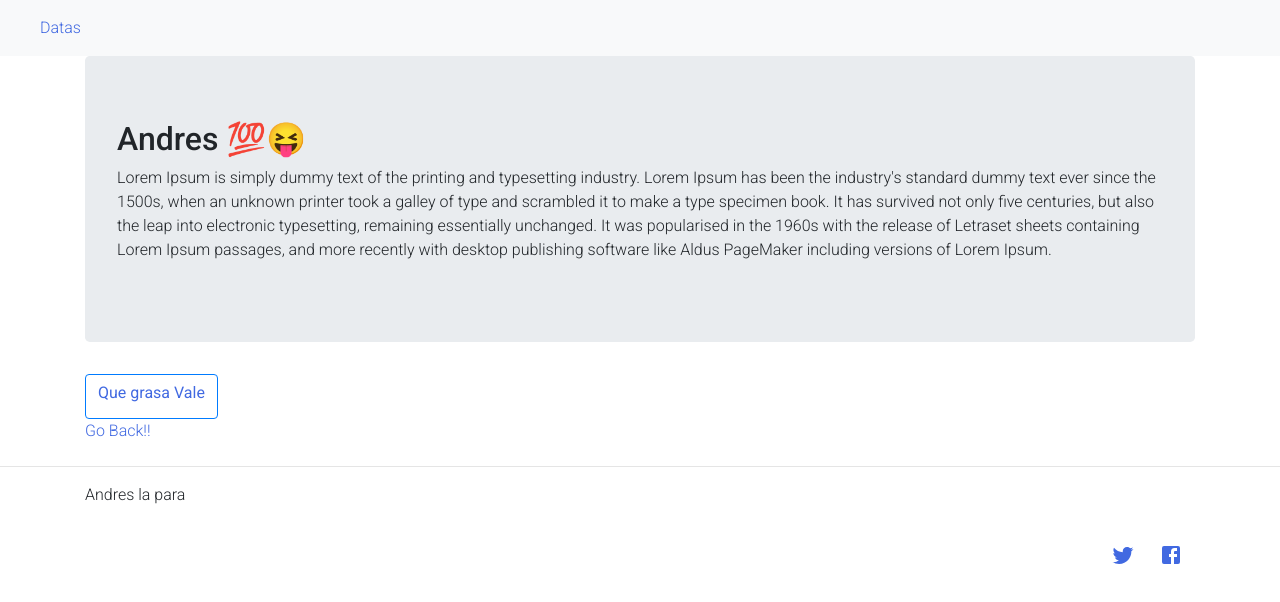
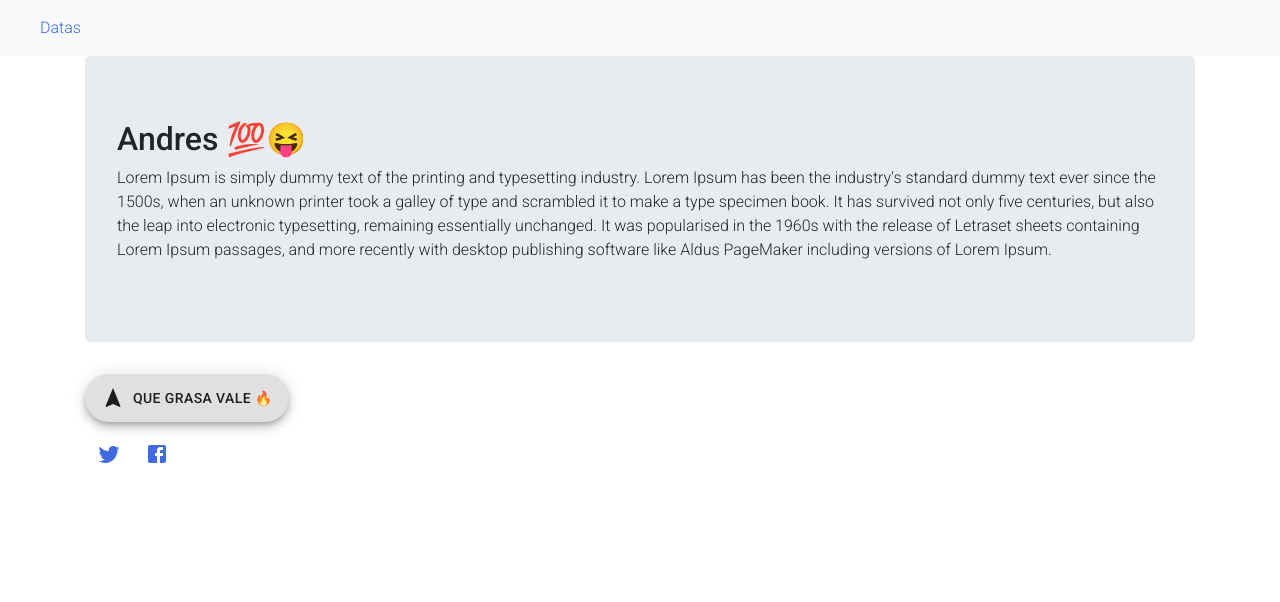
Before and after one commit to andresogando/NextJSPractice, a Next.js app: page / in a window 1280 px wide. Shown: the top 602 px of the page. Built offline with nearby package versions, Linux system fonts and the light colour scheme.

Commit message:
agregue ma grasa

```diff
--- a/components/footer.js
+++ b/components/footer.js
@@ -7,9 +7,7 @@ import FacebookIcon from '@material-ui/icons/Facebook';
 
 export default function Footer(){
     return(
-        <Container >
-            <p>Andres la para</p>
-
+        <Container className='footer__layout' >
             <div className="footer__icons">
                <IconButton> <a href="#"> <TwitterIcon /> </a></IconButton>
                <IconButton> <a href="#"> <FacebookIcon /> </a></IconButton>
--- a/components/header.js
+++ b/components/header.js
@@ -7,7 +7,7 @@ export default function Header(){
         <Navbar  sticky='top' bg="light" variant="light">
             <Navbar.Brand href="/"><i class="fas fa-home"></i></Navbar.Brand>
             <Nav className="mr-auto">
-            <Nav.Link href="/b/datas">Datas</Nav.Link>
+            <Nav.Link  href="/b/datas">Datas</Nav.Link>
             </Nav>
       </Navbar>
     )
--- a/components/layout.js
+++ b/components/layout.js
@@ -20,14 +20,10 @@ export default function Layout({children}) {
             <Container fluid="sm">
                 <main>{children}
 
-                    <div>
-                        <Link href="/"><a><i class="fas fa-chevron-left"></i> Go Back!!  </a></Link>
-                    </div>
 
                 </main>
             </Container>
         </div>
-        <hr/>
 
       <Footer />
       <script src="https://kit.fontawesome.com/df42958a46.js" crossorigin="anonymous"></script>
--- a/pages/b/datas.js
+++ b/pages/b/datas.js
@@ -3,7 +3,7 @@ import Layout from '../../components/layout';
 import LocalAirportIcon from '@material-ui/icons/LocalAirport';
 import IconButton from '@material-ui/core/IconButton';
 import TwitterIcon from '@material-ui/icons/Twitter';
-
+import Link from 'next/link';
 
 
 
@@ -45,6 +45,10 @@ function datas({data,currency,rates}){
             </Table>
 
         </div>
+                    <div>
+                        <Link href="/"><a><i class="fas fa-chevron-left"></i> Go Back!!  </a></Link>
+                    </div>
+
         </Layout>
 
     )
--- a/pages/index.js
+++ b/pages/index.js
@@ -2,12 +2,28 @@ import Layout from "../components/layout"
 import { Jumbotron, Button } from "react-bootstrap"
 import Link from 'next/link'
 import { Container,Row, Col } from 'react-bootstrap'
+import { Fab } from '@material-ui/core';
+import NavigationIcon from '@material-ui/icons/Navigation';
+import { makeStyles } from '@material-ui/core/styles';
 
+
+
+const useStyles = makeStyles((theme) => ({
+    root: {
+      '& > *': {
+        margin: theme.spacing(1),
+      },
+    },
+    extendedIcon: {
+      marginRight: theme.spacing(1),
+    },
+  }));
 
 
 
 
 function HomePage() {
+    const classes = useStyles();
     return (
        <Layout>
            <Jumbotron>
@@ -19,7 +35,12 @@ function HomePage() {
 
 
         <div id="Boton para navegar">
-            <Button variant="outline-primary"><a href="/b/Empleo"> Que grasa Vale</a></Button>{' '}
+        <Link href="/b/datas">
+        <Fab variant="extended">
+            <NavigationIcon className={classes.extendedIcon} />
+                Que Grasa Vale 🔥
+        </Fab>
+        </Link>
 
         </div>
 
--- a/styles/globals.css
+++ b/styles/globals.css
@@ -1,6 +1,7 @@
 html,
 body {
   padding: 0;
+  height: 100%;
   margin: 0;
   font-family: Roboto, sans-serif;
   font-style: normal;
@@ -55,7 +56,14 @@ a:hover {
 
 
 .footer__icons{
-  display: flex;
   align-items: center;
   justify-content: flex-end;
 }
+
+
+.footer__layout{
+  display: flex;
+
+  height: 50px;
+
+}
```
